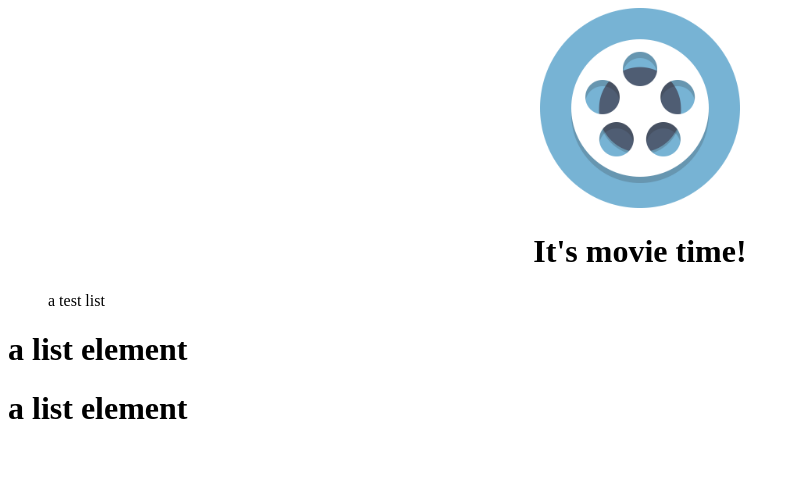
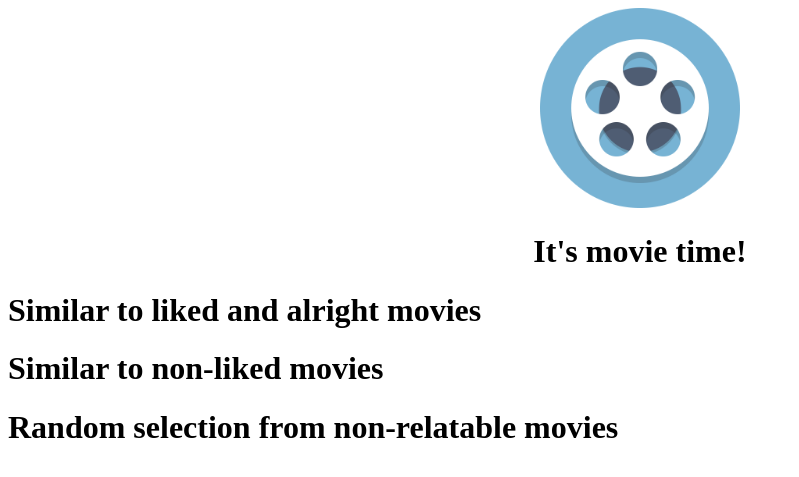
Before and after one commit to osama-haggag/movie-time, a Django app: page / in a window 1280 px wide. Shown: the top 477 px of the page, without its empty margins (0-799 px from the left). Run offline with Django 3.2, Linux system fonts and the light colour scheme; data that the repository does not hold is empty.

Commit message:
Load movies from DB to main page

```diff
--- /dev/null
+++ b/movie_time_app/movies/loader.py
@@ -0,0 +1,5 @@
+from movie_time_app.models import Movie
+
+
+def load_unrelatable_movies(n):
+    return Movie.objects.filter(relatable=False).order_by('?')[:n]
--- a/movie_time_app/templates/index.html
+++ b/movie_time_app/templates/index.html
@@ -14,19 +14,20 @@
         </div>
     </div>
     <div id="liked-movies">
+        <h1>Similar to liked and alright movies</h1>
+    </div>
+    <div id="bad-movies">
+        <h1>Similar to non-liked movies</h1>
+    </div>
+    <div id="unrelatable">
+        <h1>Random selection from non-relatable movies</h1>
         <ul id="menu">
-          {% for thing in sent_things %}
+            {% for movie in unrelatable %}
 
-            <li>{{ thing }}</li>
+            <li>{{ movie.title }} {{ movie.movie_id }}</li>
 
           {% endfor %}
         </ul>
-    </div>
-    <div id="bad-movies">
-        <h1>a list element</h1>
-    </div>
-    <div id="unrelatable">
-        <h1>a list element</h1>
     </div>
 </head>
 <body>
--- a/movie_time_app/views.py
+++ b/movie_time_app/views.py
@@ -1,8 +1,11 @@
 from django.shortcuts import render
+
+from movie_time_app.movies.loader import load_unrelatable_movies
 
 
 def index(request):
+    unrelatable = load_unrelatable_movies(5)
     context = {
-        'sent_things': ['a', 'test', 'list']
+        'unrelatable': unrelatable
     }
     return render(request, 'index.html', context=context)
```
Also changed, not shown: movie_time_app/movies/__init__.py (added).
